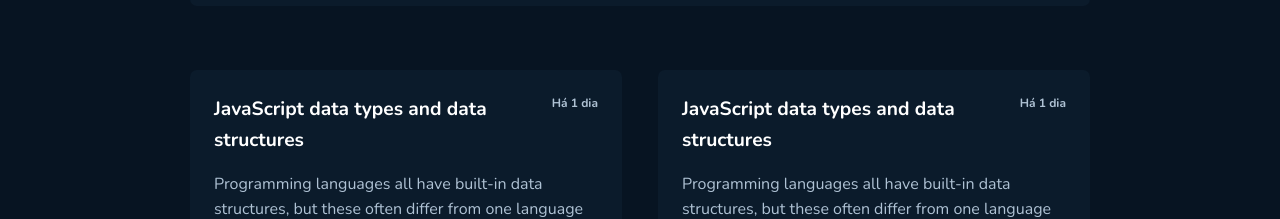
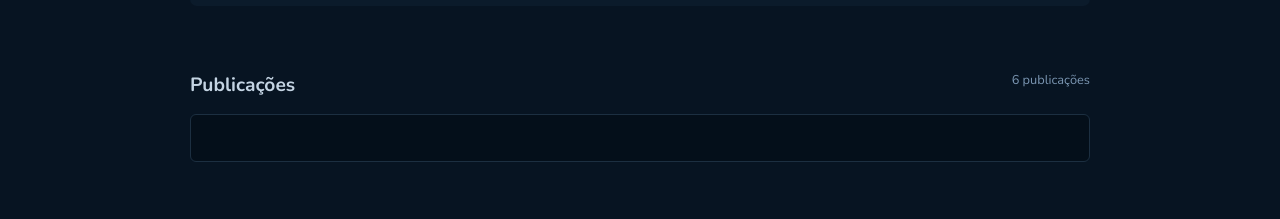
Before and after one commit to jnorberto23/github-blog, a React (Vite) app: page / in a window 1280 px wide. Shown: the part 430-649 px from the top of the page. Built offline with nearby package versions, Linux system fonts and the light colour scheme; a web font is replaced by a local one.

Commit message:
✨add PostSearch component

```diff
--- a/src/pages/Home/components/Post/styles.ts
+++ b/src/pages/Home/components/Post/styles.ts
@@ -14,6 +14,7 @@
   :hover{
     box-sizing: border-box;
     border: 1px solid ${(props) => props.theme["base-label"]};
+    cursor: pointer;
   }
 `;
 
--- /dev/null
+++ b/src/pages/Home/components/PostSearch/index.tsx
@@ -0,0 +1,19 @@
+import {
+    PostSearchInput,
+  PostSearchTitle,
+  PostSearchTitleSpan,
+  PostSearchTitleWrapper,
+  PostSearchWrapper,
+} from "./styles";
+
+export function PostSearch() {
+  return (
+    <PostSearchWrapper>
+      <PostSearchTitleWrapper>
+        <PostSearchTitle>Publicações</PostSearchTitle>
+        <PostSearchTitleSpan>6 publicações</PostSearchTitleSpan>
+      </PostSearchTitleWrapper>
+      <PostSearchInput />
+    </PostSearchWrapper>
+  );
+}
--- /dev/null
+++ b/src/pages/Home/components/PostSearch/styles.ts
@@ -0,0 +1,71 @@
+import styled from "styled-components";
+
+export const PostSearchWrapper = styled.div`
+  display: flex;
+  flex-direction: column;
+  max-width: 900px;
+  margin: 4rem auto;
+  justify-content: space-between;
+  gap: 0.8rem;
+
+  @media (max-width: 728px) {
+    margin: 1rem;
+    flex-direction: column;
+  }
+`;
+
+export const PostSearchTitleWrapper = styled.div`
+  width: 100%;
+  display: flex;
+  flex-direction: row;
+  align-items: flex-start;
+  justify-content: space-between;
+  flex-wrap: wrap;
+
+  @media (max-width: 728px) {
+    flex-direction: column;
+    text-align: center;
+    flex-wrap: nowrap;
+    align-items: center;
+  }
+`;
+
+export const PostSearchTitle = styled.h2`
+  font-family: "Nunito";
+  font-style: normal;
+  font-weight: 700;
+  font-size: 1.2rem;
+  line-height: 160%;
+
+  color: ${(props) => props.theme["base-subtitle"]};
+
+  @media (max-width: 728px) {
+    text-align: center;
+  }
+`;
+
+export const PostSearchTitleSpan = styled.span`
+  font-family: "Nunito";
+  font-style: normal;
+  font-weight: 400;
+  font-size: 0.8rem;
+  line-height: 160%;
+  color: ${(props) => props.theme["base-span"]};
+
+  text-align: right;
+
+  @media (max-width: 728px) {
+    text-align: center;
+  }
+`;
+
+export const PostSearchInput = styled.input`
+box-sizing: border-box;
+display: flex;
+flex-direction: row;
+align-items: center;
+padding: 12px 16px;
+background: ${(props) => props.theme["base-input"]};
+border: 1px solid  ${(props) => props.theme["base-border"]};
+border-radius: 6px;
+`
--- a/src/pages/Home/index.tsx
+++ b/src/pages/Home/index.tsx
@@ -2,12 +2,14 @@
 import { Profile } from "./components/Profile";
 import { PostList } from "./styles";
 import { Post } from "./components/Post";
+import { PostSearch } from "./components/PostSearch";
 
 export function Home() {
   const array = [1, 1, 1, 1];
   return (
     <Fragment>
       <Profile />
+      <PostSearch />
       <PostList>
         {array.map((item: number) => {
           return <Post key={item} />;
--- a/src/pages/Home/styles.ts
+++ b/src/pages/Home/styles.ts
@@ -11,6 +11,7 @@
 
   @media (max-width: 728px) {
     padding-top: 1rem;
+    margin-top: 0;
     flex-direction: column;
   }
 `;
```
